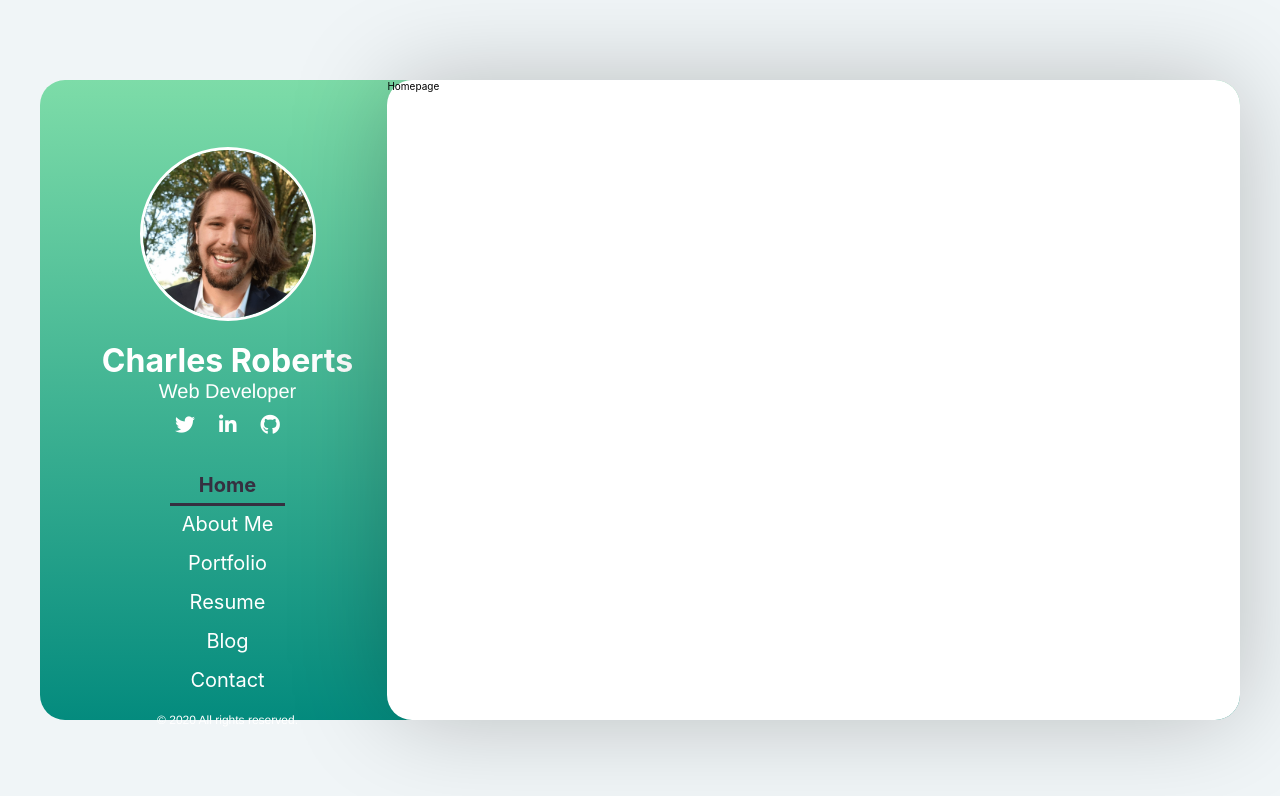
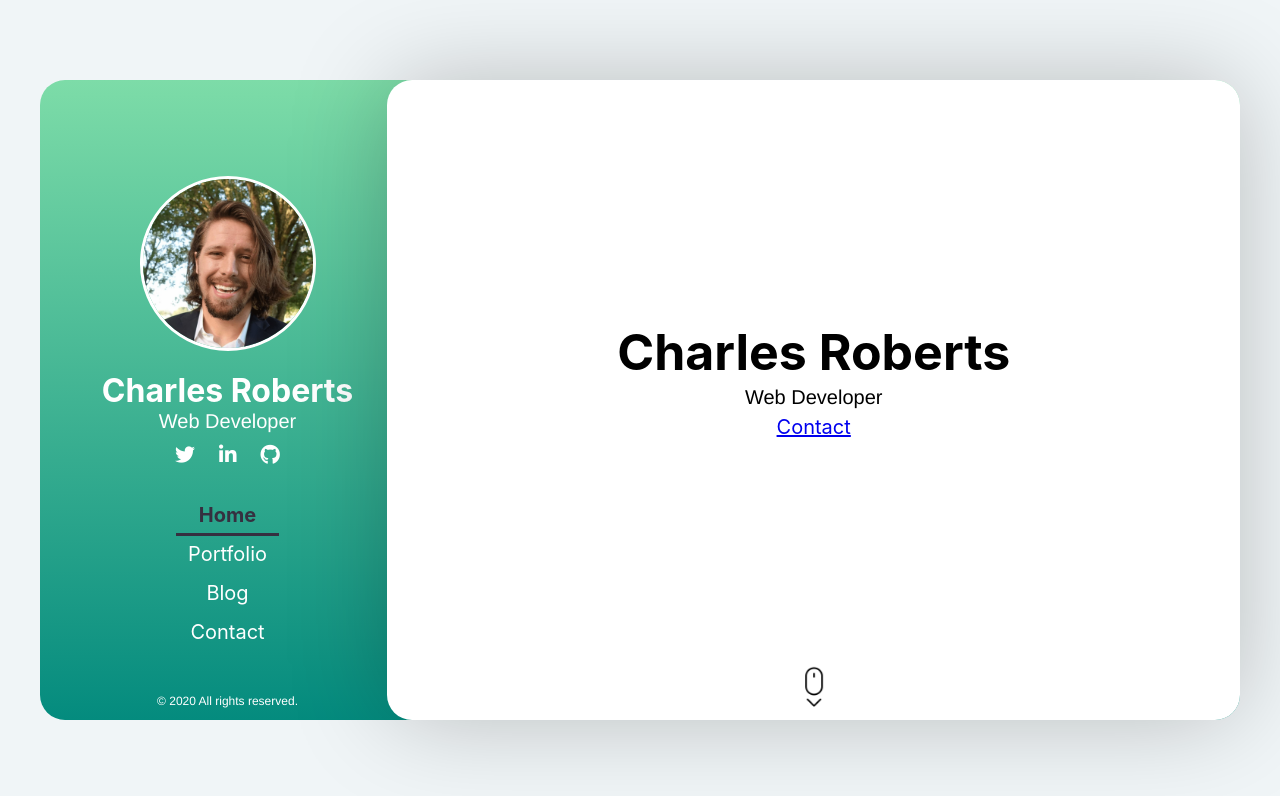
Before and after one commit to cjroberts2013/freelance-portfolio, a React (Create React App) app: page / in a window 1280 px wide. Shown: the top 796 px of the page. Built offline with nearby package versions, Linux system fonts and the light colour scheme.

Commit message:
Hide scroll bars and added mouse animation to prompt scrolling

```diff
--- a/package.json
+++ b/package.json
@@ -11,7 +11,9 @@
     "react-dom": "^16.13.1",
     "react-router": "^5.2.0",
     "react-router-dom": "^5.2.0",
-    "react-scripts": "3.4.3"
+    "react-scripts": "3.4.3",
+    "simplebar": "^6.0.0-beta.2",
+    "simplebar-react": "^3.0.0-beta.2"
   },
   "scripts": {
     "start": "react-scripts start",
--- a/src/App.js
+++ b/src/App.js
@@ -6,7 +6,6 @@ import PortfolioPage from "./components/PortfolioPage";
 import ResumePage from "./components/ResumePage";
 import BlogPage from "./components/BlogPage";
 import ContactPage from "./components/ContactPage";
-import AboutPage from "./components/AboutPage";
 import { BrowserRouter, Route, Switch } from "react-router-dom";
 
 class App extends Component {
@@ -40,9 +39,7 @@ class App extends Component {
 						/>
 						<Switch>
 							<Route path="/" exact component={HomePage} />
-							<Route path="/about" component={AboutPage} />
 							<Route path="/portfolio" component={PortfolioPage} />
-							<Route path="/resume" component={ResumePage} />
 							<Route path="/blog" exact component={BlogPage} />
 							<Route path="/contact" component={ContactPage} />
 						</Switch>
--- a/src/components/HomePage.js
+++ b/src/components/HomePage.js
@@ -1,8 +1,39 @@
 import React, { Component } from "react";
+import { NavLink } from "react-router-dom";
+import scrollIcon from "./../images/scroll-icon.png";
+import "simplebar"; // or "import SimpleBar from 'simplebar';" if you want to use it manually.
+import "simplebar/dist/simplebar.css";
 
 export class HomePage extends Component {
 	render() {
-		return <div className="content">Homepage</div>;
+		return (
+			<div className="content">
+				<div className="hero">
+					<div className="blank"></div>
+					<div className="hero__content">
+						<h1>Charles Roberts</h1>
+						<p>Web Developer</p>
+						<NavLink to="/contact">Contact</NavLink>
+					</div>
+					<div className="scroll__icon">
+						<img src={scrollIcon} alt="scroll icon" />
+					</div>
+				</div>
+				<div className="">
+					Lorem, ipsum dolor sit amet consectetur adipisicing elit. Obcaecati
+					eum eligendi quam accusamus vitae iusto deserunt, fugiat est aliquam
+					quasi ipsa velit blanditiis porro excepturi doloremque nulla commodi
+					facilis magni delectus, consequatur itaque ipsum. Labore amet cumque
+					veritatis nihil? Cum repudiandae natus at beatae ad aliquam quos sed
+					consequuntur vero eligendi! Officia, saepe? Vitae at eius velit!
+					Minima doloribus sapiente deserunt cumque nulla. Natus nostrum,
+					placeat veniam voluptatem delectus ex quia doloremque numquam laborum!
+					Animi, similique alias deserunt est sed nam cumque, asperiores dicta
+					esse neque aperiam omnis vel, molestiae voluptate incidunt et. Animi
+					amet aliquid repudiandae nisi maxime provident!
+				</div>
+			</div>
+		);
 	}
 }
 
--- a/src/components/Sidebar.js
+++ b/src/components/Sidebar.js
@@ -47,13 +47,7 @@ class Sidebar extends Component {
 						>
 							Home
 						</NavLink>
-						<NavLink
-							to="/about"
-							activeClassName="is-active"
-							onClick={this.props.removeSidebar}
-						>
-							About Me
-						</NavLink>
+
 						<NavLink
 							to="/portfolio"
 							activeClassName="is-active"
@@ -61,13 +55,7 @@ class Sidebar extends Component {
 						>
 							Portfolio
 						</NavLink>
-						<NavLink
-							to="/resume"
-							activeClassName="is-active"
-							onClick={this.props.removeSidebar}
-						>
-							Resume
-						</NavLink>
+
 						<NavLink
 							to="/blog"
 							activeClassName="is-active"
--- a/src/styles/components/_scroll.scss
+++ b/src/styles/components/_scroll.scss
@@ -0,0 +1,9 @@
+.content::-webkit-scrollbar {
+	display: none;
+}
+
+/* Hide scrollbar for IE, Edge and Firefox */
+.content {
+	-ms-overflow-style: none; /* IE and Edge */
+	scrollbar-width: none; /* Firefox */
+}
--- a/src/styles/layout/_container.scss
+++ b/src/styles/layout/_container.scss
@@ -22,6 +22,8 @@
 	width: 100%;
 	border-radius: 25px;
 	box-shadow: 0 0 100px -5px rgba(0, 0, 0, 0.25);
+	overflow: scroll;
+	//overflow-x: hidden;
 }
 
 .menu {
--- a/src/styles/main.scss
+++ b/src/styles/main.scss
@@ -6,3 +6,5 @@
 
 @import "layout/sidebar";
 @import "layout/container";
+
+@import "pages/homepage";
--- /dev/null
+++ b/src/styles/pages/_homepage.scss
@@ -0,0 +1,39 @@
+.hero {
+	line-height: 1;
+	font-size: 2rem;
+	text-align: center;
+	display: flex;
+	flex-direction: column;
+	justify-content: space-between;
+	height: 100%;
+	padding: 2rem;
+	box-sizing: border-box;
+
+	h1 {
+		font-size: 5rem;
+	}
+
+	p {
+		margin: 1rem;
+	}
+	img {
+		width: 40px;
+		animation-name: hop;
+		animation-duration: 0.7s;
+		animation-iteration-count: infinite;
+		animation-direction: alternate;
+	}
+
+	@keyframes hop {
+		from {
+			transform: translatey(0);
+		}
+
+		to {
+			transform: translatey(10px);
+		}
+	}
+	.scroll__icon {
+		text-align: center;
+	}
+}
```
Also changed, not shown: src/images/scroll-icon.png (added), 1 other file (tests, documents, lock files or other folders).
